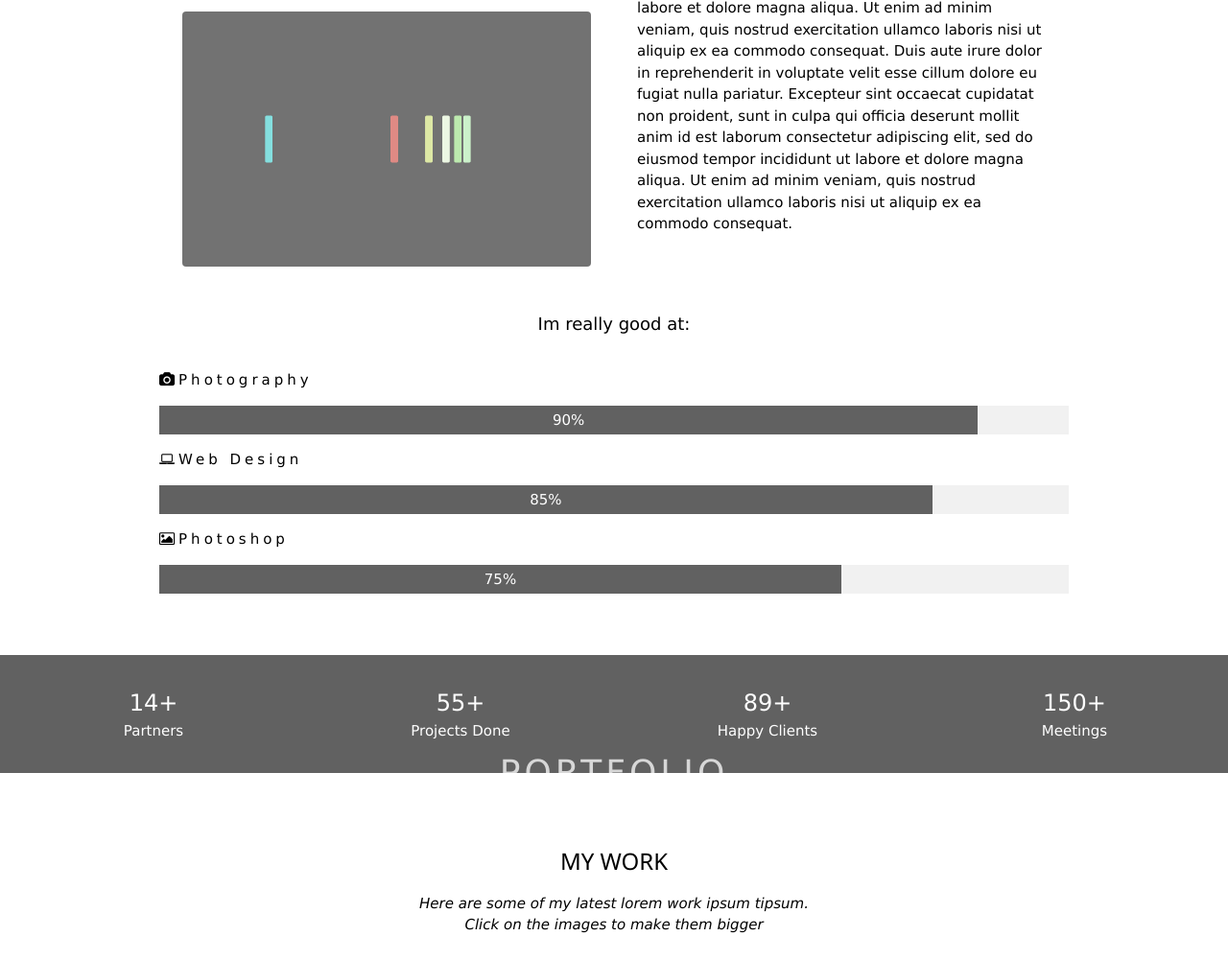
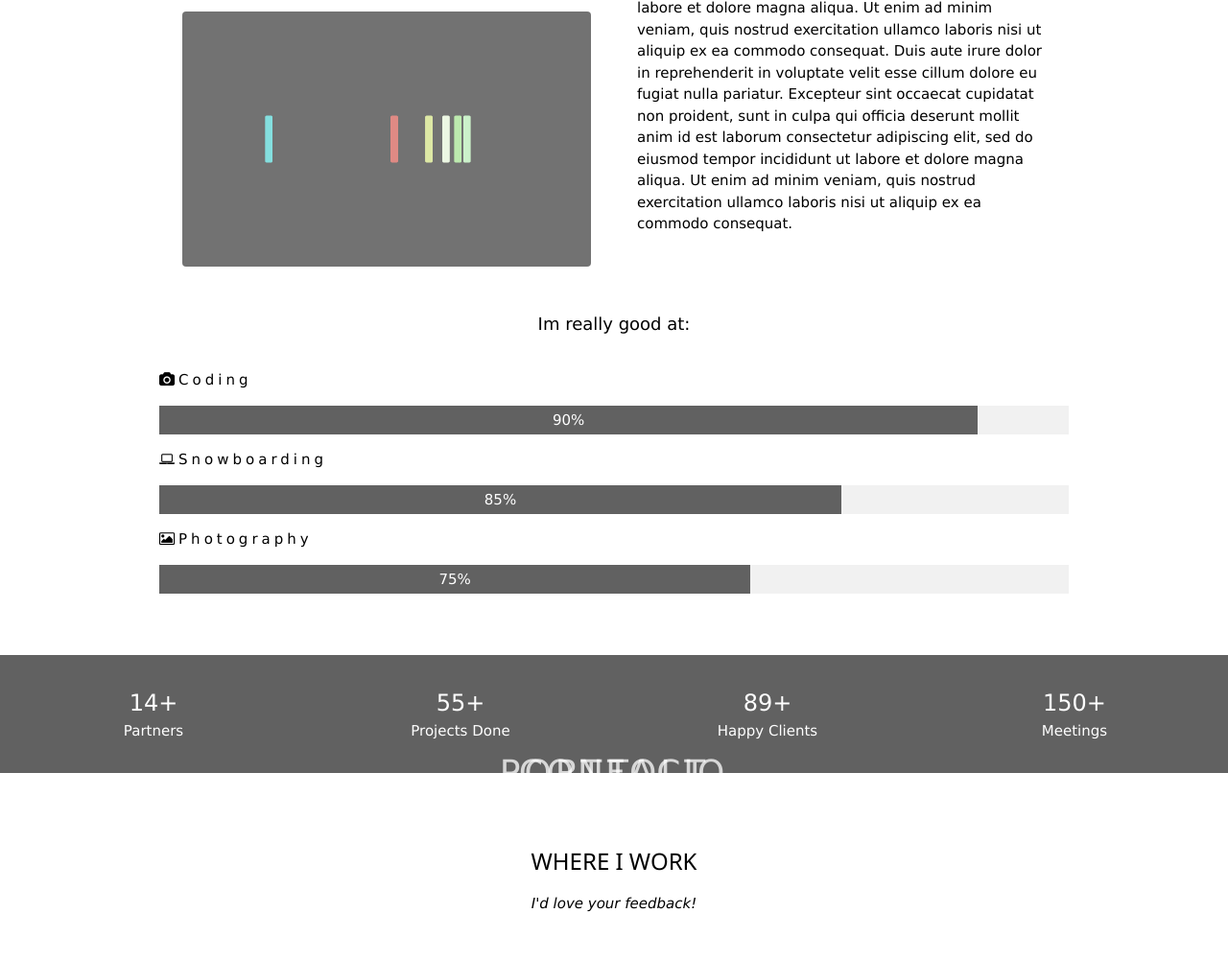
Before and after one commit to Zeonho/myalicloudwebsite, a PHP site: page / in a window 1280 px wide. Shown: the part 410-1411 px from the top of the page at 96% size. Run offline with PHP 8.4, Linux system fonts and the light colour scheme; some libraries are stand-ins or nearby versions.

Commit message:
synfromJinhao@MBP

```diff
--- a/index.php
+++ b/index.php
@@ -1,7 +1,10 @@
 <?php
 
 ?>
+
+
 <!DOCTYPE html>
+<!-- Code from w3cschool -->
 <html>
 <title>My Website</title>
 <meta charset="UTF-8">
@@ -65,17 +68,17 @@
     </div>
   </div>
   <p class="w3-large w3-center w3-padding-16">Im really good at:</p>
-  <p class="w3-wide"><i class="fa fa-camera"></i>Photography</p>
+  <p class="w3-wide"><i class="fa fa-camera"></i>Coding</p>
   <div class="w3-light-grey">
     <div class="w3-container w3-padding-small w3-dark-grey w3-center" style="width:90%">90%</div>
   </div>
-  <p class="w3-wide"><i class="fa fa-laptop"></i>Web Design</p>
+  <p class="w3-wide"><i class="fa fa-laptop"></i>Snowboarding</p>
   <div class="w3-light-grey">
-    <div class="w3-container w3-padding-small w3-dark-grey w3-center" style="width:85%">85%</div>
+    <div class="w3-container w3-padding-small w3-dark-grey w3-center" style="width:75%">85%</div>
   </div>
-  <p class="w3-wide"><i class="fa fa-photo"></i>Photoshop</p>
+  <p class="w3-wide"><i class="fa fa-photo"></i>Photography</p>
   <div class="w3-light-grey">
-    <div class="w3-container w3-padding-small w3-dark-grey w3-center" style="width:75%">75%</div>
+    <div class="w3-container w3-padding-small w3-dark-grey w3-center" style="width:65%">75%</div>
   </div>
 </div>
 
@@ -106,14 +109,14 @@
 </div>
 
 <!-- Container (Portfolio Section) -->
-<div class="w3-content w3-container w3-padding-64" id="portfolio">
+<!-- <div class="w3-content w3-container w3-padding-64" id="portfolio">
   <h3 class="w3-center">MY WORK</h3>
-  <p class="w3-center"><em>Here are some of my latest lorem work ipsum tipsum.<br> Click on the images to make them bigger</em></p><br>
+  <p class="w3-center"><em>Here are some of my latest lorem work ipsum tipsum.<br> Click on the images to make them bigger</em></p><br> -->
 
   <!-- Responsive Grid. Four columns on tablets, laptops and desktops. Will stack on mobile devices/small screens (100% width) -->
-  <div class="w3-row-padding w3-center">
+  <!-- <div class="w3-row-padding w3-center">
     <div class="w3-col m3">
-      <img src="/img/Hydrogen_Remixed.png" style="width:100%" onclick="onClick(this)" class="w3-hover-opacity" alt="The mist over the mountains">
+      <img src="/w3images/p1.jpg" style="width:100%" onclick="onClick(this)" class="w3-hover-opacity" alt="The mist over the mountains">
     </div>
 
     <div class="w3-col m3">
@@ -147,7 +150,7 @@
     </div>
     <button class="w3-button w3-padding-large w3-light-grey" style="margin-top:64px">LOAD MORE</button>
   </div>
-</div>
+</div> -->
 
 <!-- Modal for full size images on click-->
 <div id="modal01" class="w3-modal w3-black" onclick="this.style.display='none'">
@@ -177,9 +180,9 @@
     </div>
     <div class="w3-col m8 w3-panel">
       <div class="w3-large w3-margin-bottom">
-        <i class="fa fa-map-marker fa-fw w3-hover-text-black w3-xlarge w3-margin-right"></i> Chicago, US<br>
-        <i class="fa fa-phone fa-fw w3-hover-text-black w3-xlarge w3-margin-right"></i> Phone: +00 151515<br>
-        <i class="fa fa-envelope fa-fw w3-hover-text-black w3-xlarge w3-margin-right"></i> Email: mail@mail.com<br>
+        <i class="fa fa-map-marker fa-fw w3-hover-text-black w3-xlarge w3-margin-right"></i> Minnesota, US<br>
+        <i class="fa fa-phone fa-fw w3-hover-text-black w3-xlarge w3-margin-right"></i> Phone: <br>
+        <i class="fa fa-envelope fa-fw w3-hover-text-black w3-xlarge w3-margin-right"></i> Email: cjh6348768@hotmail.com<br>
       </div>
       <p>Swing by for a cup of <i class="fa fa-coffee"></i>, or leave me a note:</p>
       <form action="/action_page.php" target="_blank">
```
Also changed, not shown: 1 other file.
